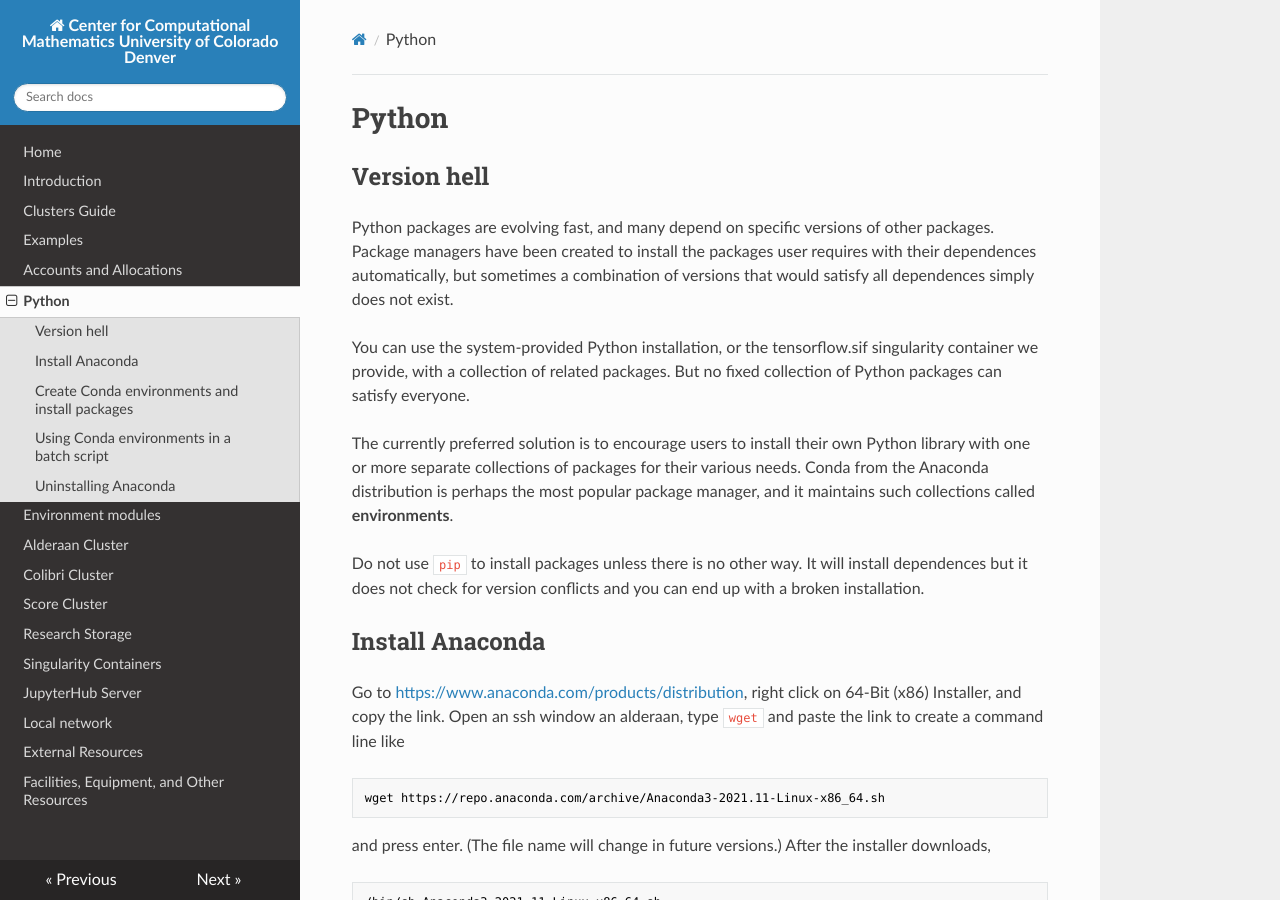
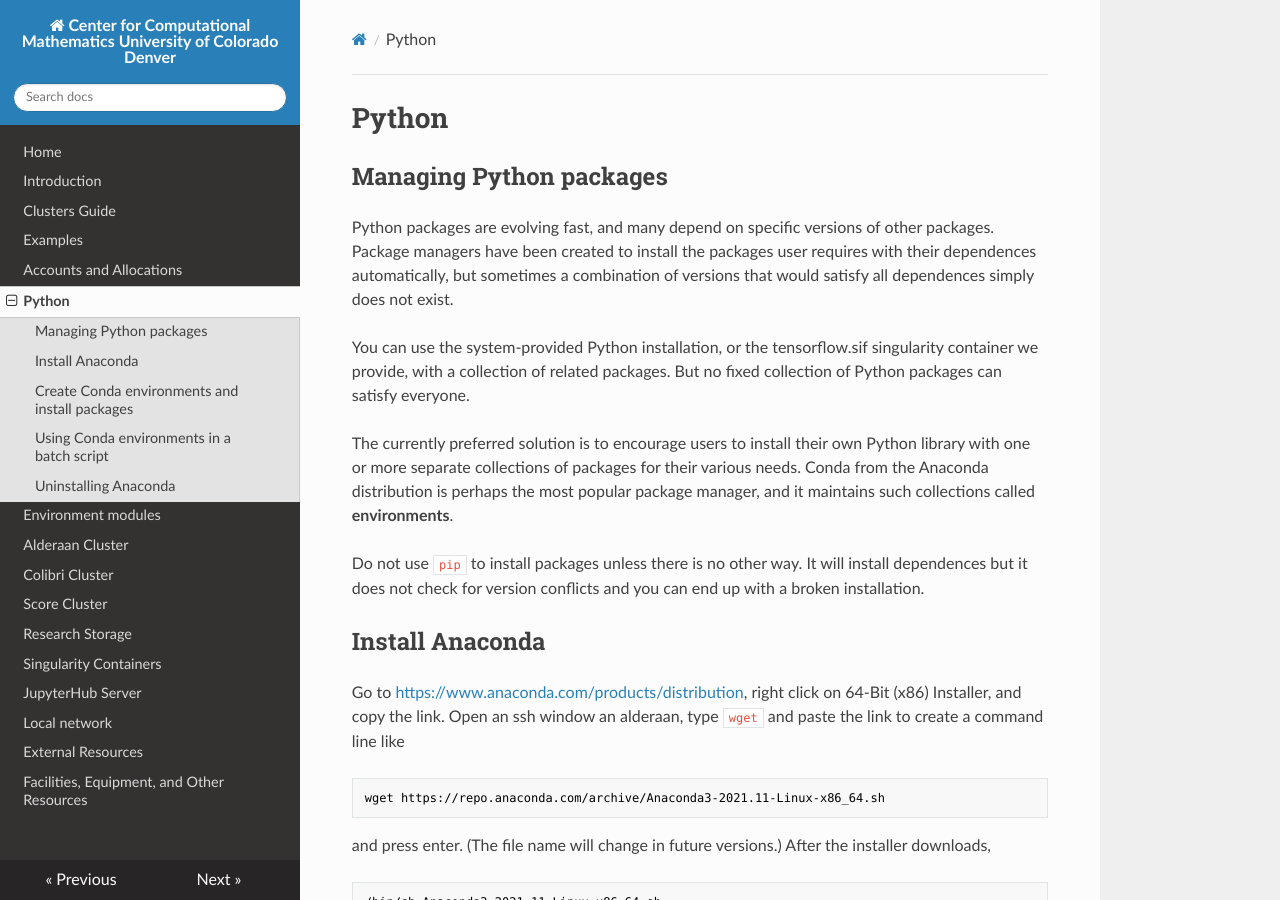
Before and after one commit to ccmucdenver/ccm-docs, an MkDocs documentation site: the page built from docs/python.md, in a window 1280 px wide and 900 px high. Built offline with MkDocs 1.6.1, drawn with Linux system fonts in a browser that asks for light colours; nearby versions of some CDN libraries.

Commit message:
rm version hell

```diff
--- a/docs/python.md
+++ b/docs/python.md
@@ -1,6 +1,6 @@
 # Python
 
-## Version hell
+## Managing Python packages
 Python packages are evolving fast, and many depend on specific versions of other packages. Package managers have been created to
 install the packages user requires with their dependences automatically, but sometimes a combination of versions that would
 satisfy all dependences simply does not exist.
```
